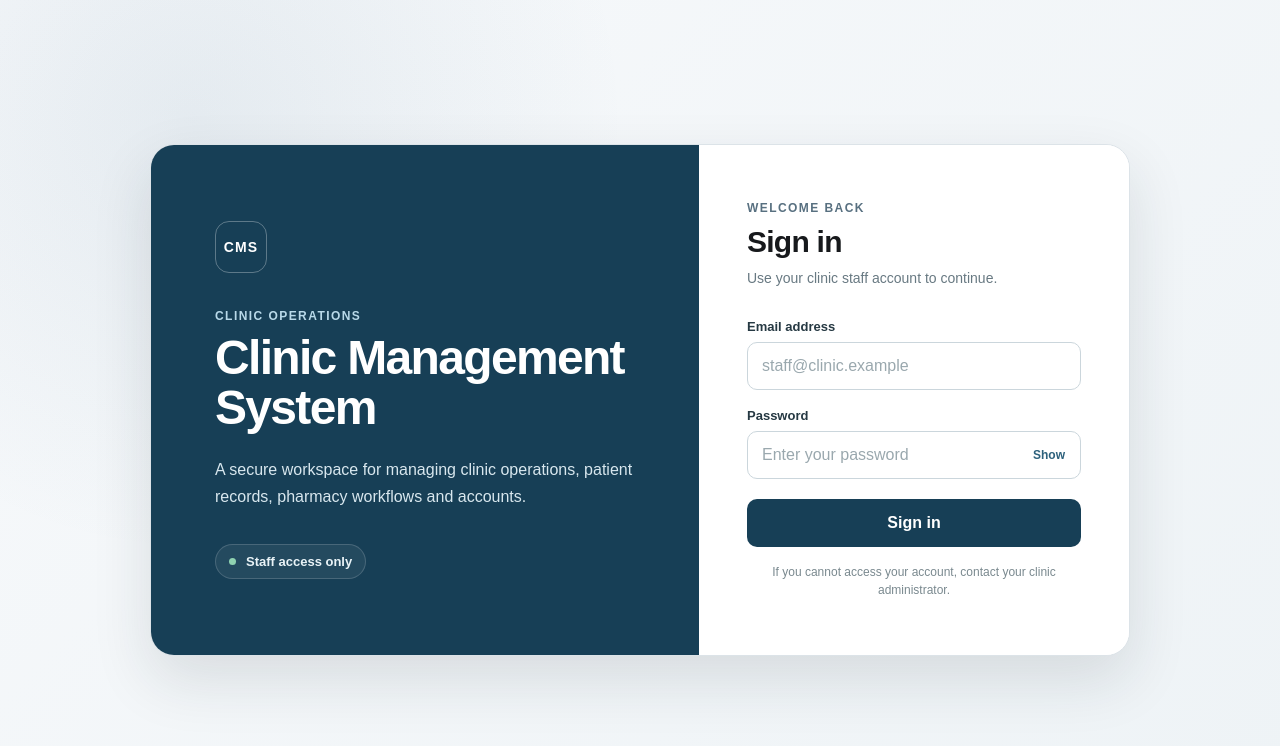
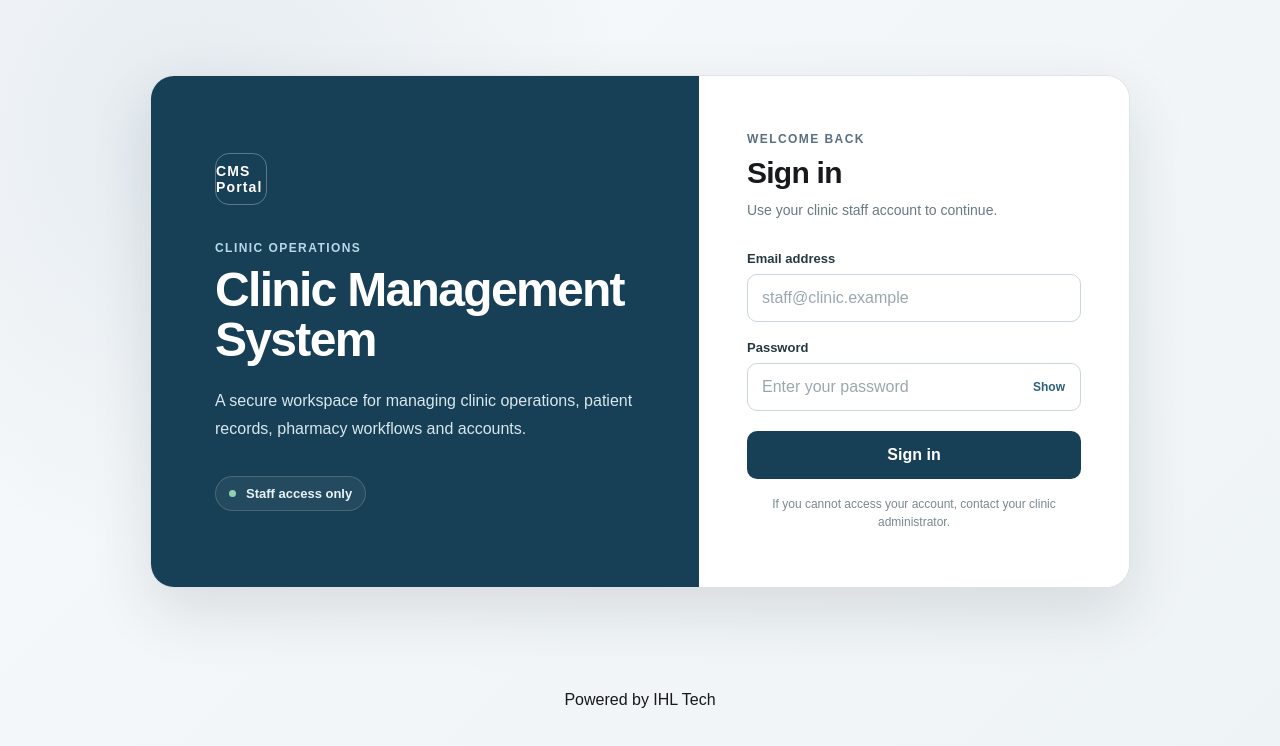
Before and after one commit to violetkimani77-ux/clinic-management-system, a Next.js app: page /login in a window 1280 px wide. Shown: the top 746 px of the page. Built offline with nearby package versions, Linux system fonts and the light colour scheme.

Commit message:
ui: brand login as CMS Portal

```diff
--- a/app/login/page.tsx
+++ b/app/login/page.tsx
@@ -10,7 +10,7 @@ export default function LoginPage() {
     <main className="auth-page">
       <section className="auth-shell" aria-labelledby="login-title">
         <div className="auth-intro">
-          <div className="auth-mark" aria-hidden="true">CMS</div>
+          <div className="auth-mark">CMS Portal</div>
           <p className="auth-kicker">Clinic operations</p>
           <h1 id="login-title">Clinic Management System</h1>
           <p className="auth-lead">
@@ -32,6 +32,7 @@ export default function LoginPage() {
           <LoginForm />
         </div>
       </section>
+      <p className="site-credit">Powered by IHL Tech</p>
     </main>
   );
 }
```
